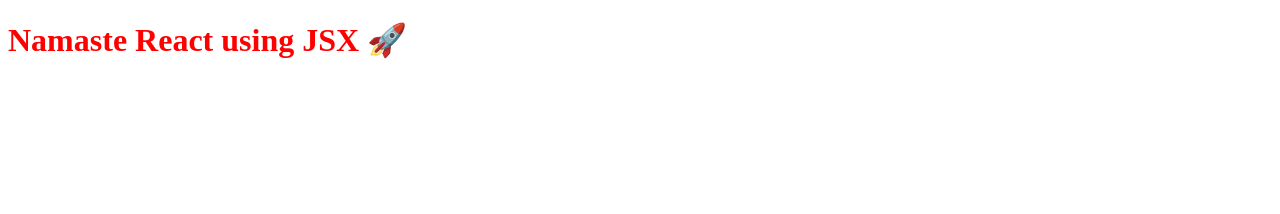
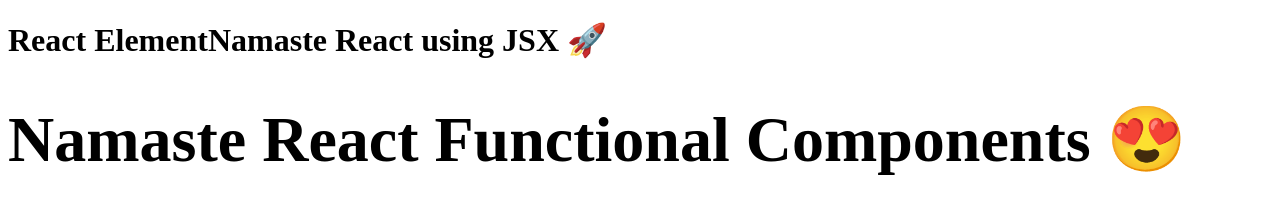
Before and after one commit to tapas20/Namaste-React, a React app: page / in a window 1280 px wide. Built offline with nearby package versions, Linux system fonts and the light colour scheme.

Commit message:
Laying The Foundation

```diff
--- a/app.js
+++ b/app.js
@@ -28,14 +28,99 @@
 
 //-------------------Laying the foundation--------------------
 
-const heading = React.createElement(
-  "h1",
-  { id: "heading" },
-  "Namaste React 🚀"
+// const heading = React.createElement(
+//   "h1",
+//   { id: "heading" },
+//   "Namaste React 🚀"
+// );
+
+//JSX --> It is not HTML in JS(It is a HTML like Syntax)!
+
+//JSX => transpiles it to React.createElement => ReactElement-JS Object => HTMLElement(render)
+
+// const jsxHeading = (
+//   <h1 className="head" tabIndex="5">
+//     Namaste React using JSX 🚀
+//   </h1>
+// );
+
+//React Component
+
+// 1-> React Functional Components
+
+// const HeadingComponent = () => {
+//   return <h1 className="heading">Namaste React Functional Components</h1>;
+// };
+
+//Without Using Return Statement
+
+// const Title = () => (
+//   <h1 className="head" tabIndex="5">
+//     Namaste React using JSX 🚀
+//   </h1>
+// );
+
+//Component Compostion
+
+// const HeadingComponent = () => (
+//   <div id="container">
+//     <Title/>
+//     <h1 className="heading">Namaste React Functional Components 😍</h1>
+//   </div>
+// );
+
+//Putting React element inside React Component
+
+// const title = (
+//   <h1 className="head" tabIndex="5">
+//     Namaste React using JSX 🚀
+//   </h1>
+// );
+
+// const HeadingComponent = () => (
+//   <div id="container">
+//     {title}
+//     <h1 className="heading">Namaste React Functional Components 😍</h1>
+//   </div>
+// );
+
+// Putting React element inside React element
+
+// const ele = <span>React Element</span>;
+
+// const title = (
+//   <h1 className="head" tabIndex="5">
+//     {ele}
+//     Namaste React using JSX 🚀
+//   </h1>
+// );
+
+// const HeadingComponent = () => (
+//   <div id="container">
+//     {title}
+//     <h1 className="heading">Namaste React Functional Components 😍</h1>
+//   </div>
+// );
+
+// Putting React Component inside React element
+
+const ele = <span>React Element</span>;
+
+const HeadingComponent = () => (
+  <h1 className="heading">Namaste React Functional Components 😍</h1>
 );
 
-//JSX --> It is not HTML in JS(It is a HTML like Syntax)!
-const jsxHeading = <h1 id="heading">Namaste React using JSX 🚀</h1>
+const title = (
+  <h1 className="head" tabIndex="5">
+    {ele}
+    Namaste React using JSX 🚀
+    <HeadingComponent />
+  </h1>
+);
 
 const root = ReactDOM.createRoot(document.getElementById("root"));
-root.render(jsxHeading);
+// root.render(jsxHeading);
+
+// root.render(<HeadingComponent />);
+
+root.render(title);
--- a/index.html
+++ b/index.html
@@ -7,7 +7,7 @@
     <title>Namaste React by Akshay</title>
   </head>
   <body>
-    <div id="root">
+    <div id="root" class="root">
       <h1>Not Rendered!</h1>
     </div>
 
```
